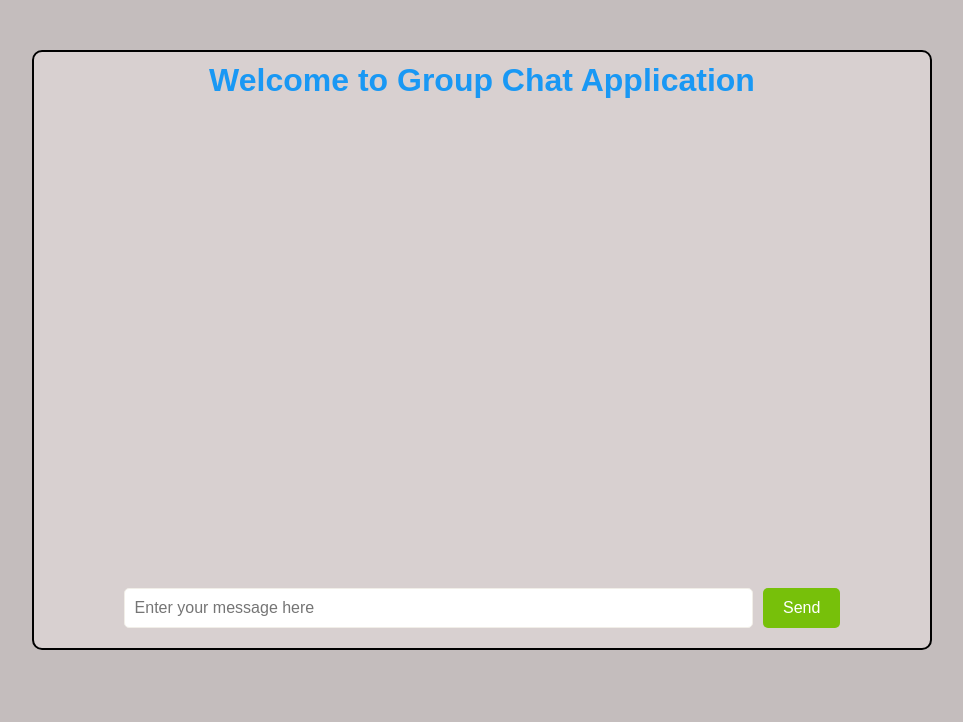
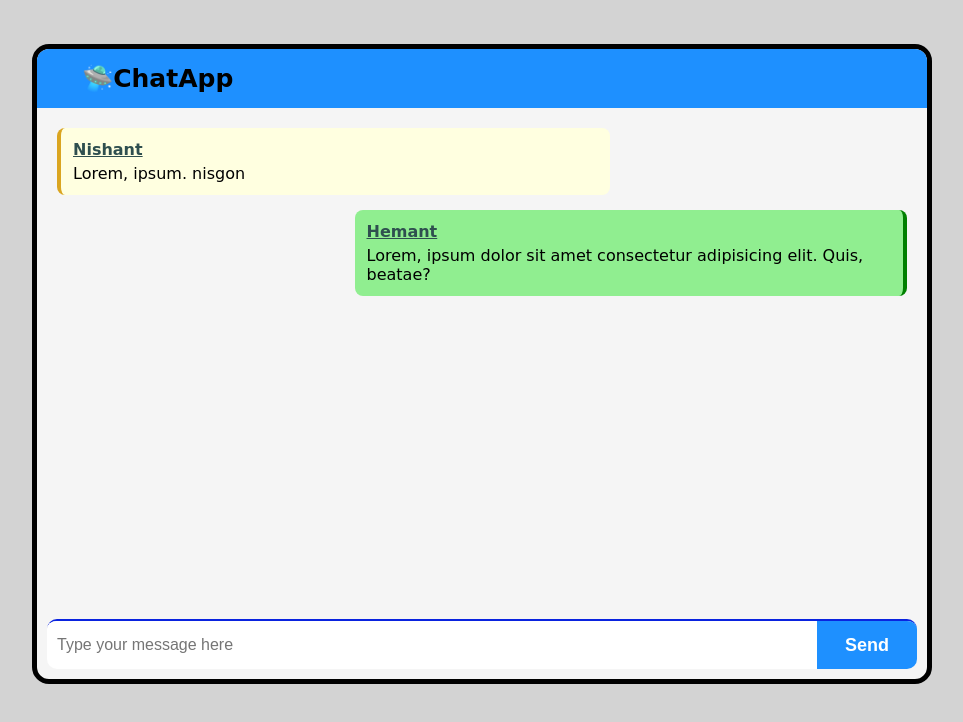
Before and after one commit to officialnishant3ns-oss/Group_Chat_API, a website: page public/index.html in a window 1280 px wide. Shown: the whole page, without its empty margins (158-1121 px from the left). Drawn offline with Linux system fonts and the light colour scheme.

Commit message:
added css

```diff
--- a/package.json
+++ b/package.json
@@ -11,6 +11,7 @@
   "author": "Nishant Singh",
   "license": "ISC",
   "dependencies": {
+    "dotenv": "^17.2.3",
     "express": "^5.2.1",
     "nodemon": "^3.1.11"
   }
--- a/public/index.html
+++ b/public/index.html
@@ -1,20 +1,35 @@
 <!DOCTYPE html>
 <html lang="en">
+
 <head>
     <meta charset="UTF-8">
     <meta name="viewport" content="width=device-width, initial-scale=1.0">
     <title>Chat Application</title>
     <link rel="stylesheet" href="style.css">
 </head>
+
 <body>
-    <div class="chatbox">
-        <h1>Welcome to Group Chat Application</h1>
+    <main>
+    <div class="chatSection">
+        <div class="brand">🛸ChatApp</div>
+        <div class="messagebox">
+            <div class="incoming message">
+                <h4>Nishant</h4>
+                <p>Lorem, ipsum. nisgon</p>
+            </div>
+            <div class="outgoing message">
+                <h4>Hemant</h4>
+                <p>Lorem, ipsum dolor sit amet consectetur adipisicing elit. Quis, beatae?</p>
+        </div>
 
-         <div class="box">
-            <input type="text" id="inputtext" placeholder="Enter your message here">
-            <button id="sendbtn">Send</button>
-         </div>
     </div>
+     <div class="text" id="text">
+            <input type="text" placeholder="Type your message here" />
+            <button>Send</button>
+        </div>
+</main>
+
     <script src="script.js"></script>
 </body>
+
 </html>
--- a/public/style.css
+++ b/public/style.css
@@ -1,50 +1,96 @@
-*{
+
+* {
     margin: 0;
     padding: 0;
     box-sizing: border-box;
 }
-body{
-    font-family: Arial, Helvetica, sans-serif;
-    background-color: rgb(196, 189, 189);
+
+
+body {
+       font-family: cursive;
+    background-color: lightgray;
 }
-.chatbox{
-    border: 2px solid black ;
+
+
+.chatSection {
     width: 900px;
-    height: 600px;
-    background-color: rgb(216, 208, 208);
-    margin: 50px auto;
-    border-radius: 10px;
-    h1{
-        text-align: center;
-        padding: 10px;
-        color: rgb(25, 152, 244);
-    }
+    height: 640px;
+    background-color: whitesmoke;
+    margin: 44px auto;
+    border: 5px solid black;
+    border-radius: 17px;
     display: flex;
     flex-direction: column;
-    justify-content: space-between;
-    align-items: center;
-}
-.box{
-    width: 80%;
-    margin: 20px auto;
-    display: flex;
-    gap: 10px;
+    overflow: hidden;
 }
 
-.box input{
+
+.brand {
+    background-color: dodgerblue;
+    color: rgb(0, 0, 0);
+    padding: 15px;
+    font-size: 25px;
+    text-indent: 30px;
+    font-weight: bold;
+}
+
+
+.messagebox {
     flex: 1;
+    padding: 20px;
+    overflow-y: auto;
+}
+
+.message {
+    padding: 12px;
+    margin-bottom: 15px;
+    max-width: 65%;
+    border-radius: 8px;
+}
+
+.incoming {
+    background-color: lightyellow;
+    border-left: 4px solid goldenrod;
+}
+
+.outgoing {
+    background-color: lightgreen;
+    border-right: 4px solid green;
+    margin-left: auto;
+}
+
+
+.message h4 {
+    margin-bottom: 5px;
+    color: darkslategray;
+    text-decoration:  underline;
+}
+
+.message p {
+    font-size: 16px;
+    color: black;
+}
+.text{
+    display: flex;
+    border-top: 2px solid rgb(10, 35, 223);
+    height: 50px;
+    overflow: hidden;
+    border-radius: 10px;
+    margin: 10px;
+
+}
+.text input {
+    flex: 1;
+    border: none;
     padding: 10px;
     font-size: 16px;
-    border: 1px solid rgb(241, 238, 232);
-    border-radius: 5px;
 }
-
-.box button{
-    padding: 10px 20px;
-    font-size: 16px;
-    background-color: rgb(119, 192, 10);
+.text button {
+    width: 100px;
+    border: none;
+    background-color: dodgerblue;
     color: white;
-    border: none;
-    border-radius: 5px;
+    font-weight: bolder;
+    font-size: 18px;
     cursor: pointer;
 }
```
Also changed, not shown: src/index.js (+17 -0 lines), 1 other file.
